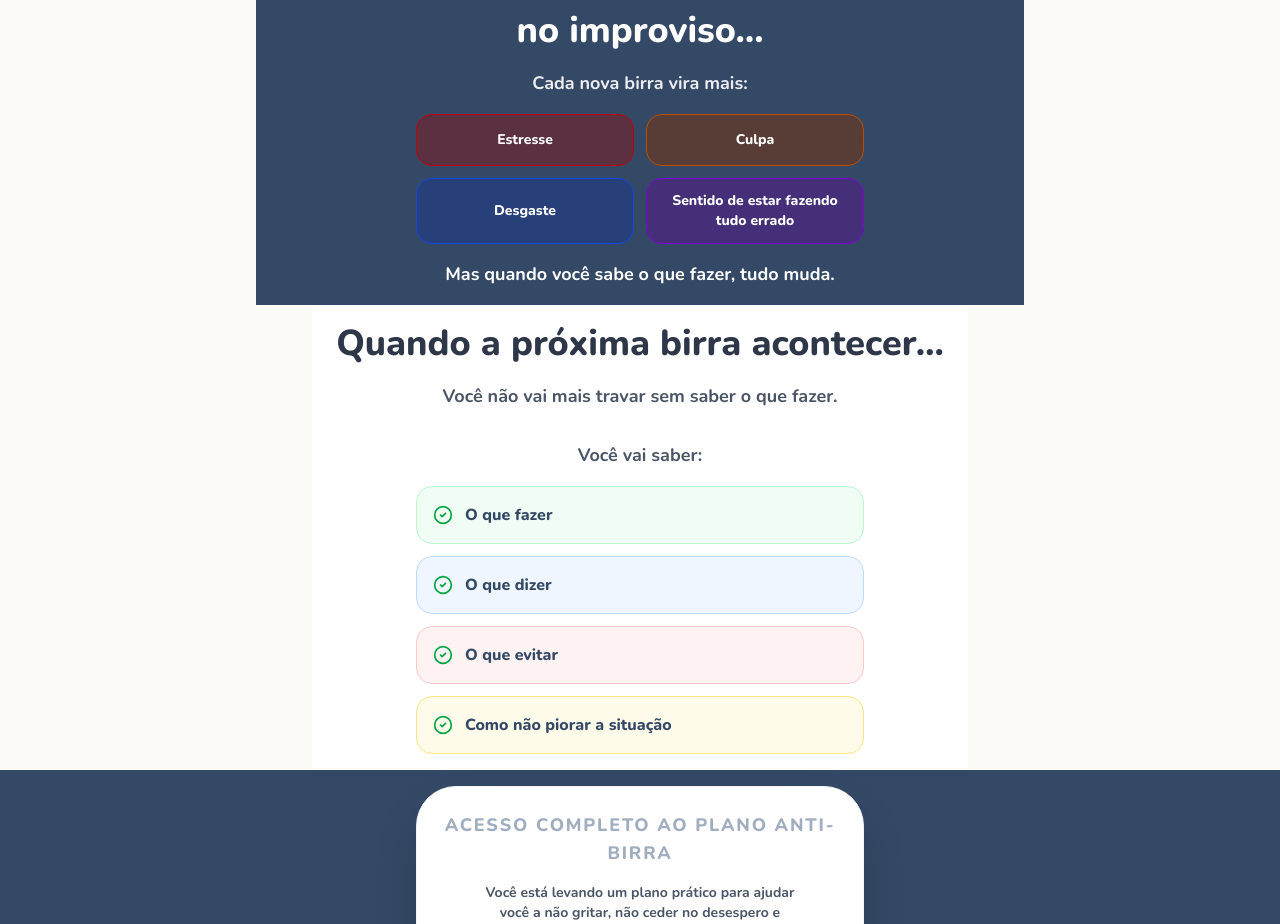
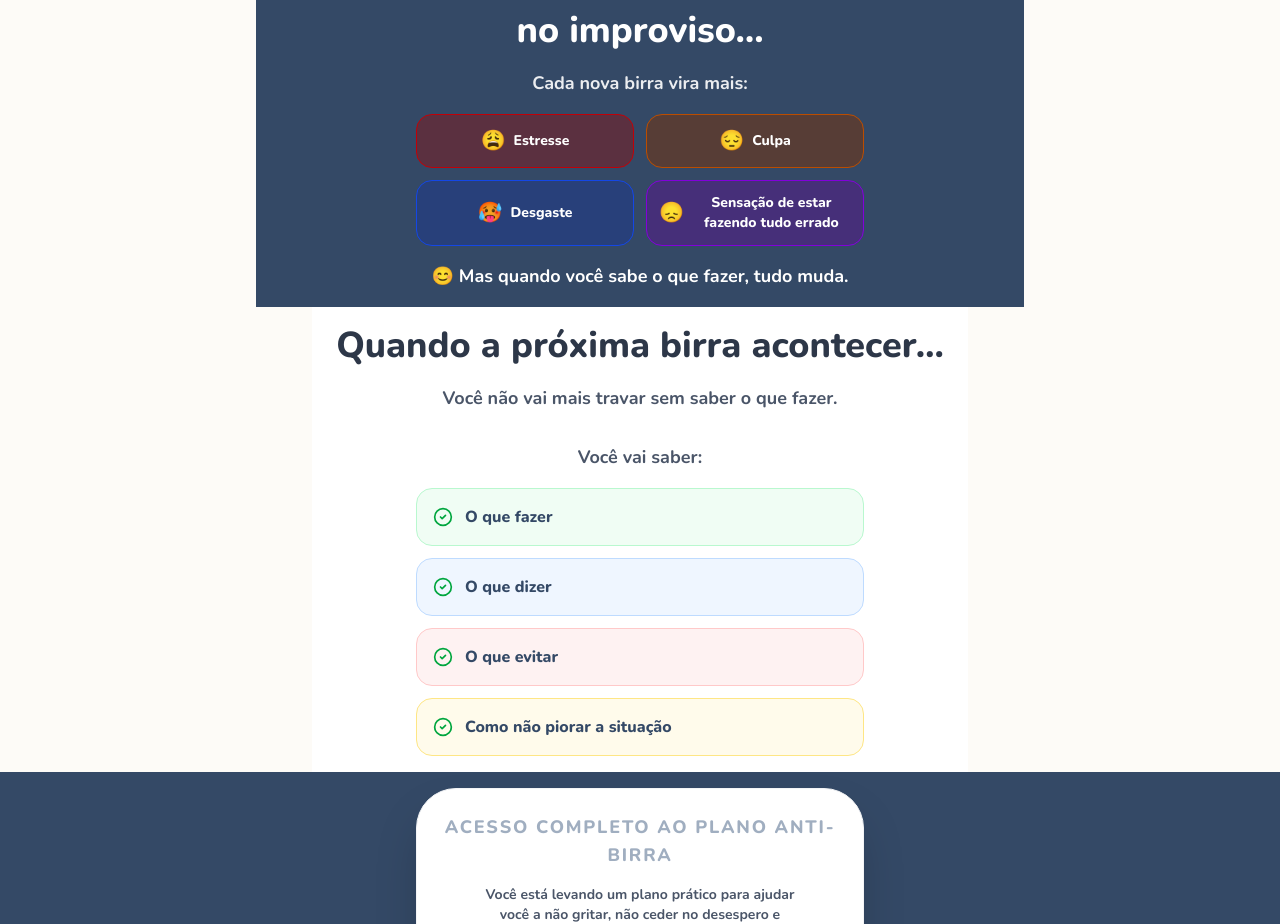
Before and after one commit to jcbusinessdr26-design/Quiz-como-acabar-com-birra-do-seu-filho, a React (Vite) app: page / in a window 1280 px wide. Shown: the part 7144-8068 px from the top of the page. Built offline with nearby package versions, Linux system fonts and the light colour scheme.

Commit message:
refactor: adicionar emojis nos bullets do pré-fechamento

```diff
--- a/src/components/SalesPage.tsx
+++ b/src/components/SalesPage.tsx
@@ -419,10 +419,10 @@ export const SalesPage: React.FC<SalesPageProps> = ({ onPurchase }) => {
         </motion.div>
         <div className="grid grid-cols-2 gap-3 max-w-md mx-auto mb-4">
           {[
-            { text: 'Estresse', bg: 'bg-red-900/50', border: 'border-red-700' },
-            { text: 'Culpa', bg: 'bg-amber-900/50', border: 'border-amber-700' },
-            { text: 'Desgaste', bg: 'bg-blue-900/50', border: 'border-blue-700' },
-            { text: 'Sentido de estar fazendo tudo errado', bg: 'bg-purple-900/50', border: 'border-purple-700' }
+            { emoji: '😩', text: 'Estresse', bg: 'bg-red-900/50', border: 'border-red-700' },
+            { emoji: '😔', text: 'Culpa', bg: 'bg-amber-900/50', border: 'border-amber-700' },
+            { emoji: '🥵', text: 'Desgaste', bg: 'bg-blue-900/50', border: 'border-blue-700' },
+            { emoji: '😞', text: 'Sensação de estar fazendo tudo errado', bg: 'bg-purple-900/50', border: 'border-purple-700' }
           ].map((item, i) => (
             <motion.div
               key={i}
@@ -431,13 +431,14 @@ export const SalesPage: React.FC<SalesPageProps> = ({ onPurchase }) => {
               variants={itemVariants}
               className={`flex items-center justify-center gap-2 p-3 ${item.bg} rounded-[1rem] border ${item.border} text-center min-h-[52px]`}
             >
+              <span className="text-xl">{item.emoji}</span>
               <span className="font-black text-white text-sm">{item.text}</span>
             </motion.div>
           ))}
         </div>
         <motion.div initial="hidden" whileInView="visible" variants={itemVariants}>
           <p className="text-white text-lg leading-relaxed font-bold text-center">
-            Mas quando você sabe o que fazer, tudo muda.
+            😊 Mas quando você sabe o que fazer, tudo muda.
           </p>
         </motion.div>
       </section>
```
